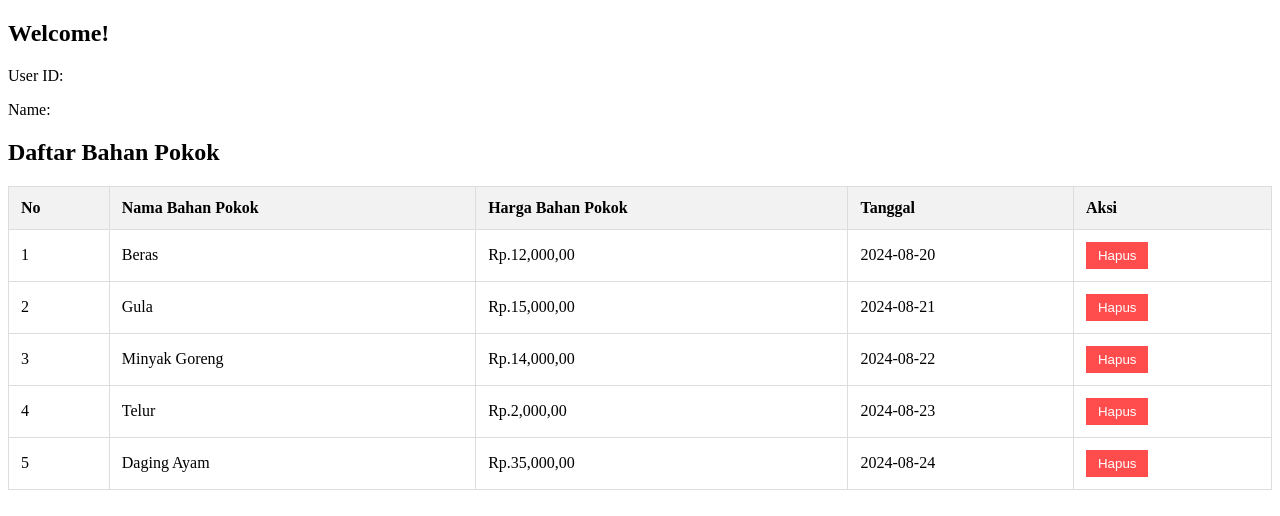
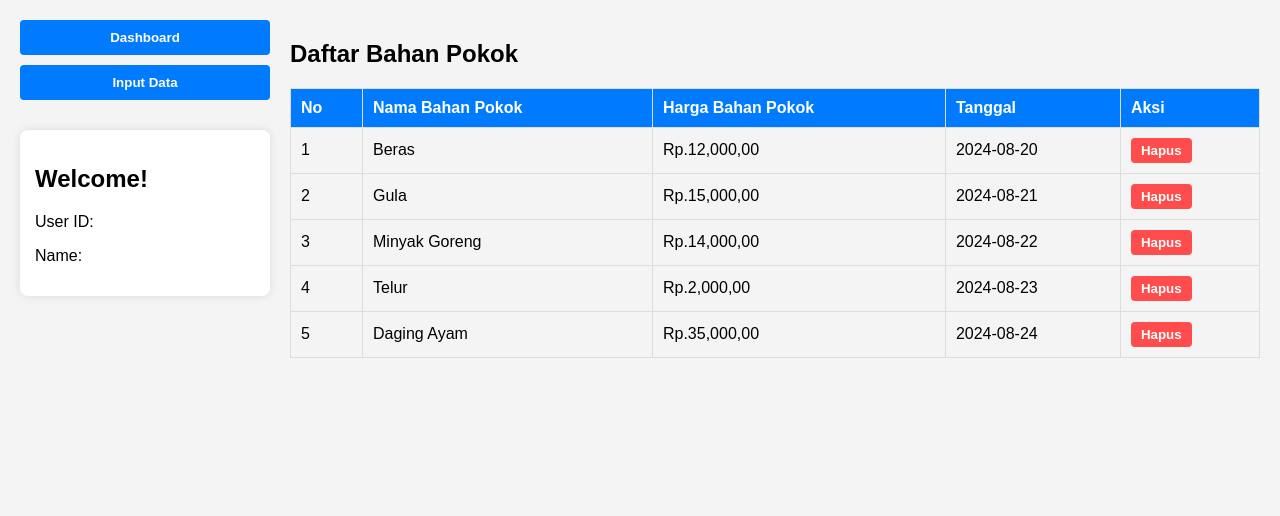
Before and after one commit to henshammi/App_Informasi, a website: page public/index.html in a window 1280 px wide. Drawn offline with Linux system fonts and the light colour scheme.

Commit message:
upt dshbrd

```diff
--- a/public/assets/css/dashboard.css
+++ /dev/null
@@ -1,31 +0,0 @@
-/* Tabel Daftar Bahan Pokok */
-table {
-    width: 100%;
-    border-collapse: collapse;
-    margin-top: 20px;
-}
-
-table, th, td {
-    border: 1px solid #ddd;
-}
-
-th, td {
-    padding: 12px;
-    text-align: left;
-}
-
-th {
-    background-color: #f2f2f2;
-}
-
-.hapus-btn {
-    padding: 6px 12px;
-    background-color: #ff4d4d;
-    color: white;
-    border: none;
-    cursor: pointer;
-}
-
-.hapus-btn:hover {
-    background-color: #ff3333;
-}
--- a/public/assets/css/inputData.css
+++ b/public/assets/css/inputData.css
@@ -10,10 +10,10 @@ body {
 
 .form-container {
     background: #fff;
-    padding: 20px;
+    padding: 30px;
     border-radius: 8px;
     box-shadow: 0 0 10px rgba(0,0,0,0.1);
-    width: 300px;
+    width: 90vw;
 }
 
 h2 {
--- a/public/assets/css/style.css
+++ b/public/assets/css/style.css
@@ -1,58 +1,82 @@
 body {
     font-family: Arial, sans-serif;
+    margin: 0;
+    padding: 0;
     background-color: #f4f4f4;
-    display: flex;
-    justify-content: center;
-    align-items: center;
-    height: 100vh;
-    margin: 0;
 }
 
-.form-container {
-    background: #fff;
+.main-container {
+    display: flex;
+    flex-direction: row;
     padding: 20px;
-    border-radius: 5px;
-    box-shadow: 0 0 10px rgba(0, 0, 0, 0.1);
-    width: 300px;
 }
 
-h2 {
-    text-align: center;
+.side-menu {
+    flex: 0 0 250px;
+    margin-right: 20px;
+}
+
+.menu {
+    display: flex;
+    flex-direction: column;
     margin-bottom: 20px;
 }
 
-label {
-    display: block;
-    margin-bottom: 5px;
-}
-
-input[type="text"], input[type="email"], input[type="password"] {
-    width: 100%;
-    padding: 10px;
-    margin-bottom: 10px;
-    border: 1px solid #ccc;
-    border-radius: 5px;
-}
-
-button {
-    width: 100%;
-    padding: 10px;
+.menu button {
     background-color: #007bff;
     color: #fff;
     border: none;
-    border-radius: 5px;
+    padding: 10px;
+    margin-bottom: 10px;
     cursor: pointer;
+    border-radius: 4px;
+    font-weight: bold;
+    transition: background-color 0.3s ease;
 }
 
-button:hover {
+.menu button:hover {
     background-color: #0056b3;
 }
 
-p {
-    text-align: center;
+.dashboard-container {
+    background: #fff;
+    padding: 15px;
+    border-radius: 8px;
+    box-shadow: 0 0 10px rgba(0,0,0,0.1);
 }
 
-a {
-    color: #007bff;
-    text-decoration: none;
+.table-container {
+    flex-grow: 1;
 }
+
+table {
+    width: 100%;
+    border-collapse: collapse;
+    margin-top: 20px;
+}
+
+th, td {
+    padding: 10px;
+    border: 1px solid #ddd;
+    text-align: left;
+}
+
+th {
+    background-color: #007bff;
+    color: white;
+}
+
+.hapus-btn {
+    background-color: #ff4d4d;
+    color: white;
+    border: none;
+    padding: 5px 10px;
+    cursor: pointer;
+    border-radius: 4px;
+    font-weight: bold;
+    transition: background-color 0.3s ease;
+}
+
+.hapus-btn:hover {
+    background-color: #ff1a1a;
+}
--- a/public/index.html
+++ b/public/index.html
@@ -3,14 +3,25 @@
   <head>
     <meta charset="UTF-8" />
     <meta name="viewport" content="width=device-width, initial-scale=1.0" />
-    <link rel="stylesheet" href="assets/css/dashboard.css" />
+    <link rel="stylesheet" href="assets/css/style.css" />
     <title>Dashboard</title>
   </head>
   <body>
+    <div class="main-container">
+      <div class="side-menu">
+        <nav class="menu">
+          <button onclick="location.href='index.html'">Dashboard</button>
+          <button onclick="location.href='inputData.html'">Input Data</button>
+        </nav>
+
         <div class="dashboard-container">
           <h2>Welcome!</h2>
           <p>User ID: <span id="userId"></span></p>
           <p>Name: <span id="userName"></span></p>
+        </div>
+      </div>
+
+      <div class="table-container">
         <h2>Daftar Bahan Pokok</h2>
         <table id="bahanTable">
           <thead>
@@ -22,10 +33,9 @@
               <th>Aksi</th>
             </tr>
           </thead>
-        <tbody>
-          <!-- Data akan dimuat di sini melalui JavaScript -->
-        </tbody>
+          <tbody></tbody>
         </table>
+      </div>
     </div>
 
     <script>
```
Lines whose indentation alone changed are shown as unchanged.
